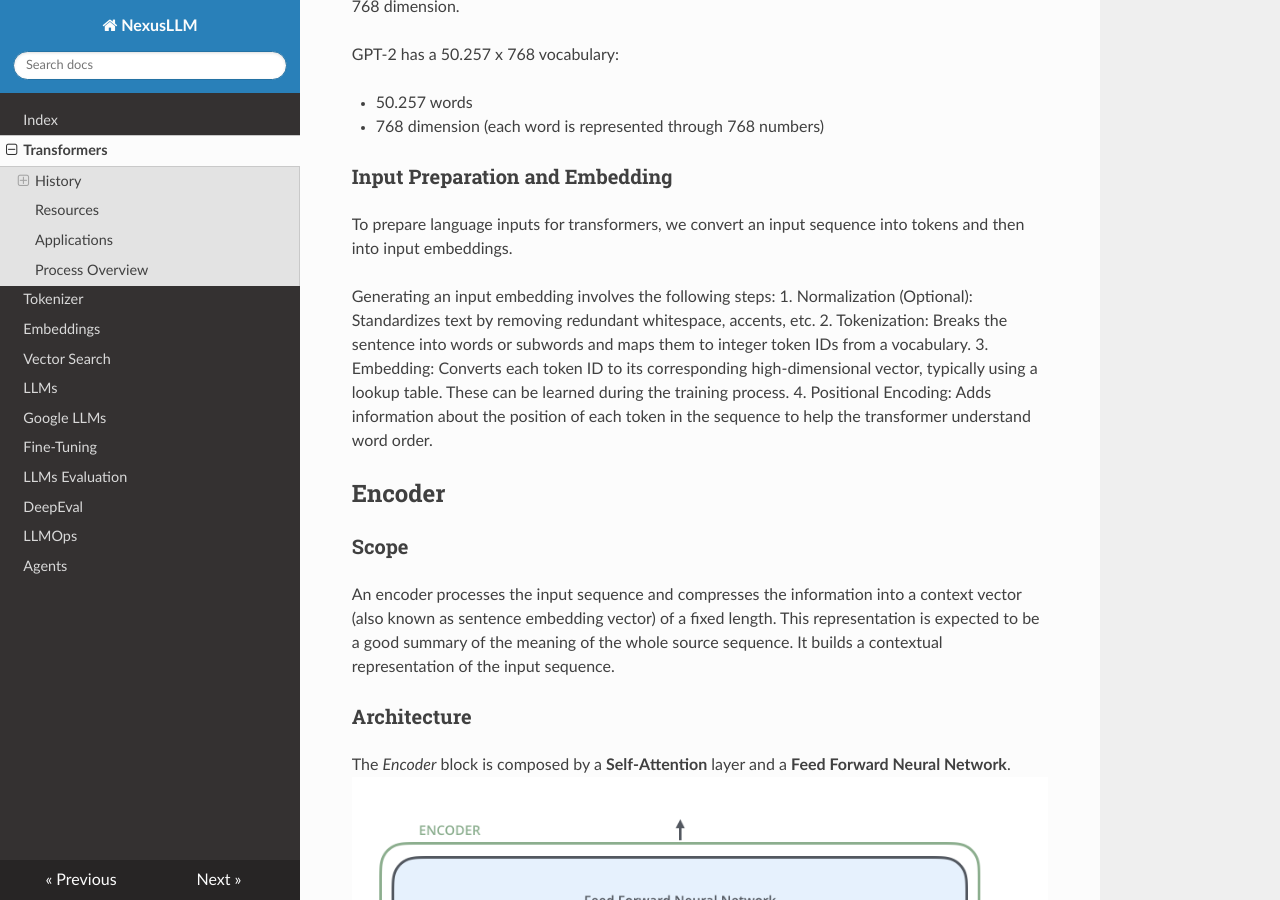
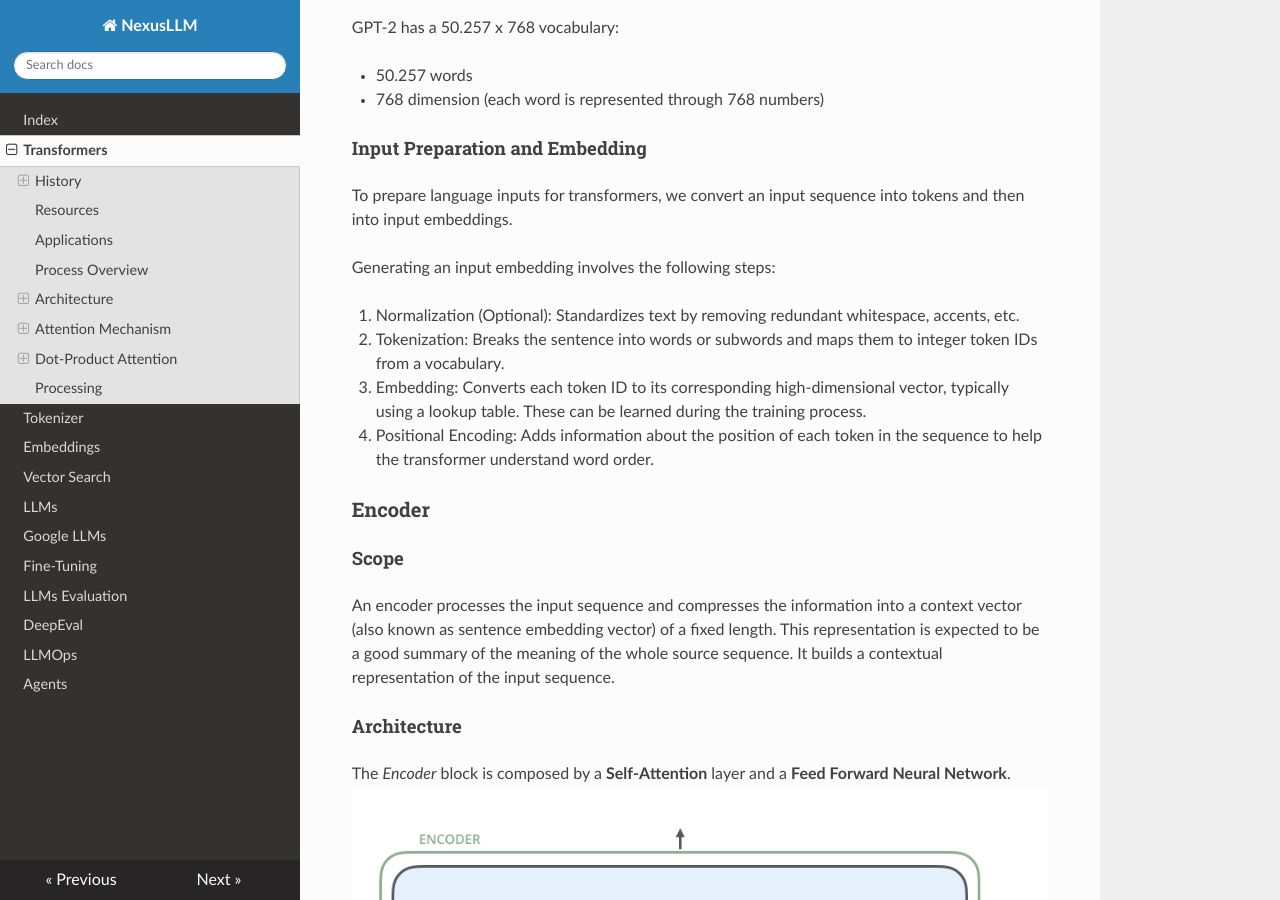
Before and after one commit to Volscente/NexusLLM, an MkDocs documentation site: the page built from documentation/docs/transformers.md, in a window 1280 px wide and 900 px high, scrolled down 3739 px. Built offline with MkDocs 1.6.1, drawn with Linux system fonts in a browser that asks for light colours; nearby versions of some CDN libraries; some of the changed text lies outside the part shown.

Commit message:
Update transformers.md

```diff
--- a/documentation/docs/transformers.md
+++ b/documentation/docs/transformers.md
@@ -38,8 +38,8 @@ The Transformer can be seen as a sequence of different steps:
 4. **Encoder** &rarr; Applies layers of self-attention and feedforward networks to produce contextualized representations of each input token, allowing the model to capture dependencies across the sequence &rarr; Output shape (input_dim, d_model)
 5. **Decoder** &rarr; enerates the output sequence one token (or time step) at a time, using the encoder’s output as context, plus its own previously generated outputs (via masked self-attention) &rarr; Output shape (target_sequence_length, d_model)
 
-# Architecture
-## Introduction
+## Architecture
+### Introduction
 There are two main elements that differentiate how different LLM works:
 
 1. The Architecture (e.g., decoder only, encoder only, etc.)
@@ -47,7 +47,7 @@ There are two main elements that differentiate how different LLM works:
 
 In this section we're going to explore the architecture element of LLMs.
 
-## General
+### General
 The basic architecture of a Transformer is composed by **Encoders** and **Decoders**.
 In the original paper were used 6 Encoder blocks and 6 Decoder blocks.
 
@@ -64,8 +64,8 @@ The above alternatives may also vary for the number of Encoder and/or Decoder bl
 - BERT has 24 Encoder blocks
 - GTP-2 has 32 Decoder blocks
 
-## Input
-### Tokens
+### Input
+#### Tokens
 The input of a Transformer, and in general of each Neural Network, is a Tensor. In this case, it is obtained from the input
 text through an **Embedding Algorithm**.
 
@@ -79,7 +79,7 @@ It is also important to know that there are *Special* tokens used by the Neural
 - [SEP] or 102 - Separator of sentences
 - [MASK] or 103 - Mask token for MLM (Masked Language Model)
 
-### Vocabulary
+#### Vocabulary
 It is important to notice that, when for example the word *"The"* is tokenized into the token *"464"*,
 this number is actually an index to an **Embedding Matrix**.
 
@@ -90,10 +90,11 @@ GPT-2 has a 50.257 x 768 vocabulary:
 - 50.257 words
 - 768 dimension (each word is represented through 768 numbers)
 
-### Input Preparation and Embedding
+#### Input Preparation and Embedding
 To prepare language inputs for transformers, we convert an input sequence into tokens and then into input embeddings.
 
 Generating an input embedding involves the following steps:
+
 1. Normalization (Optional): Standardizes text by removing redundant whitespace, accents, etc.
 2. Tokenization: Breaks the sentence into words or subwords and maps them to integer token IDs from a vocabulary.
 3. Embedding: Converts each token ID to its corresponding high-dimensional vector, typically using a lookup table.
@@ -101,21 +102,21 @@ These can be learned during the training process.
 4. Positional Encoding: Adds information about the position of each token in the sequence to help the transformer
 understand word order.
 
-## Encoder
-### Scope
+### Encoder
+#### Scope
 An encoder processes the input sequence and compresses the information into a context vector
 (also known as sentence embedding vector) of a fixed length.
 This representation is expected to be a good summary of the meaning of the whole source sequence.
 It builds a contextual representation of the input sequence.
 
-### Architecture
+#### Architecture
 The *Encoder* block is composed by a **Self-Attention** layer and a **Feed Forward Neural Network**.
 ![Encoder Architecture](./images/encoder.png)
 
 The encoder can also be implemented as an RNN (i.e., using LSTM and GRU). An inherit problem of Encoder is the fixed-length
 context, which makes impossible to remember long sequences. The Attention Mechanism addressed this problem.
 
-### Positional Encoder
+#### Positional Encoder
 It is a technique used to store the original positions of tokens within a sequence. In this way, the tokens can
 also be processed in parallel while preserving the original position.
 
@@ -125,32 +126,32 @@ These vectors are designed to represent the position of the token in the sequenc
 By default, the Transformer is therefore position-agnostic and, through the Positional Encoder, the computed positional
 encodings are added to the token embeddings before feeding them into the transformer..
 
-## Decoder
-### Scope
+### Decoder
+#### Scope
 A decoder is initialized with the context vector defined in the Encoder to emit the transformed output.
 The early work only used the last state of the encoder network as the decoder initial state.
 It focuses only on autoregressive decoding, in which is new token is generated sequentially from the previous one (Autoregressive).
 
-### Architecture
+#### Architecture
 It has a similar architecture that an encoder block, but with an additional layer in the middle to
 help focus on relevant part of the input sentence.
 ![Encoder Architecture](./images/decoder.png)
 
-## Normalisation Layer
+### Normalisation Layer
 Layer normalization computes the mean and variance of the activations to normalize the activations in a given layer.
 This is typically performed to reduce covariate shift as well as improve gradient flow to yield faster convergence
 during training as well as improved overall performance.
 
-## Residual Connections
+### Residual Connections
 Residual connections propagate the inputs to the output of one or more layers. This has the effect of making the
 optimization procedure easier to learn and also helps deal with vanishing and exploding gradients.
 
-## Feedforward Layer
+### Feedforward Layer
 This layer applies a position-wise transformation to the data, independently for each position in the sequence,
 which allows the incorporation of additional non-linearity and complexity into the model’s representations
 
-# Attention Mechanism
-## Key Concept
+## Attention Mechanism
+### Key Concept
 It is a mechanism that allows the model to look at other positions in the input sequence to get a
 better understanding of token.
 
@@ -161,18 +162,19 @@ The word *"it"* refers to the *"Animal"*:
 
 The main goal is to help memorise long sequences, by improving the compression mechanism of the encoder-decoder architecture.
 
-## Characteristics
-### Hard vs. Soft Attention
+### Characteristics
+#### Hard vs. Soft Attention
 In the paper [Show, Attend and Tell](http://proceedings.mlr.press/v37/xuc15.pdf) the problem of image caption generation
 has been analysed.
 
 From that paper, two approaches of Attention Mechanism have been derived:
+
 - *Soft Attention* - It applies the weights alignment over all the patches of the source image. It's an expensive approach if
 the image is large, but the model is differentiable.
 - *Hard Attention* - It applies the weights alignment only on a singe patch of the source image. It's less expensive, but the model is
 non-differentiable and thus requires further techniques to be trained.
 
-### Global vs. Local Attention
+#### Global vs. Local Attention
 In the paper [Effective Approaches to Attention-based Neural Machine Translation](https://arxiv.org/pdf/1508.04025.pdf) the
 difference between Global and Local Attention has been proposed.
 
@@ -180,8 +182,8 @@ difference between Global and Local Attention has been proposed.
 - *Local Attention* - It is a mix between the Hard and Soft Attention mechanisms (The model first predicts the aligned position
 in the current sequence and then center the context window over that position)
 
-# Dot-Product Attention
-## Definition
+## Dot-Product Attention
+### Definition
 It is another kind of attention mechanism, together with Self-Attention and Cross-Attention.
 Let’s see an example for text translation with the below architecture of Encoder (left) and Decoder (right).
 ![Dot-Product Attention](./images/self_attention_process.png)
```
Also changed, not shown: other parts of documentation/docs/transformers.md (+1 -1 lines).
